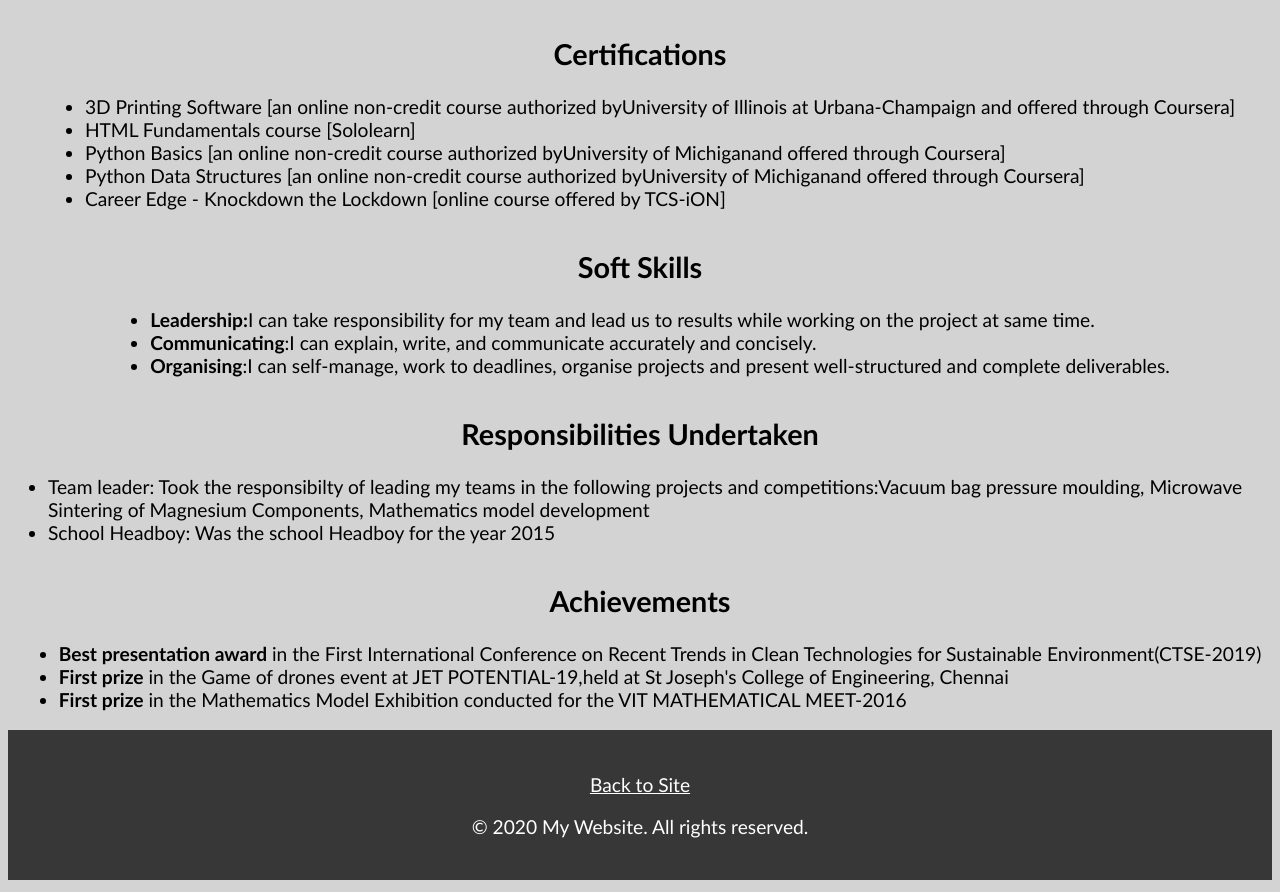
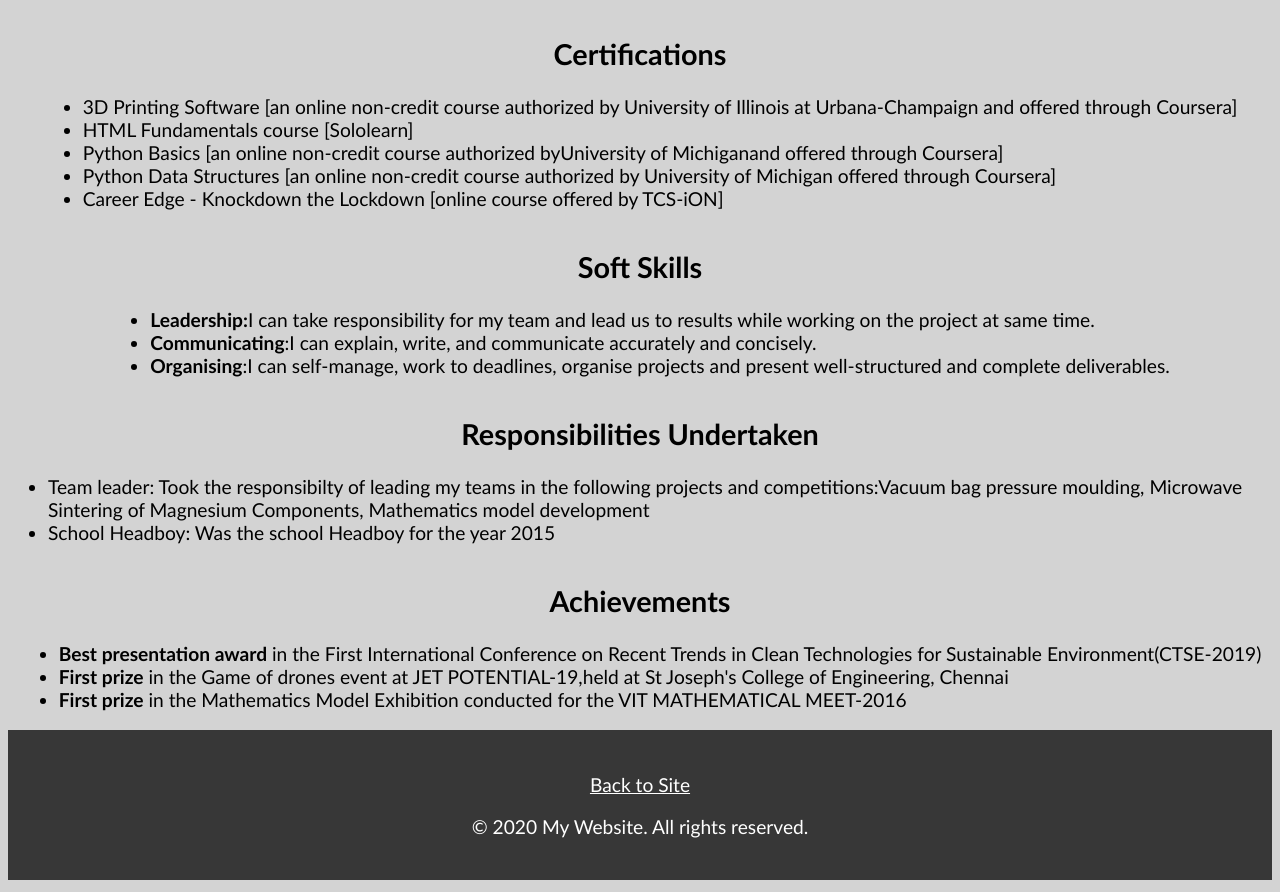
Before and after one commit to bathmanaban/manojk8.github.io, a plain HTML site: page resume.html in a window 1280 px wide. Shown: the part 907-1799 px from the top of the page. Drawn offline with Linux system fonts and the light colour scheme.

Commit message:
Update resume.html

```diff
--- a/resume.html
+++ b/resume.html
@@ -54,10 +54,10 @@
   <h2>Certifications</h2>
 
     <ul>
-      <li>3D Printing Software [an online non-credit course authorized byUniversity of Illinois at Urbana-Champaign and offered through Coursera]</li>
+      <li>3D Printing Software [an online non-credit course authorized by University of Illinois at Urbana-Champaign and offered through Coursera]</li>
       <li>HTML Fundamentals course [Sololearn]</li>
       <li>Python Basics [an online non-credit course authorized byUniversity of Michiganand offered through Coursera]</li>
-      <li>Python Data Structures [an online non-credit course authorized byUniversity of Michiganand offered through Coursera]</li>
+      <li>Python Data Structures [an online non-credit course authorized by University of Michigan offered through Coursera]</li>
       <li>Career Edge - Knockdown the Lockdown [online course offered by TCS-iON]</li>
     </ul>
 
```
